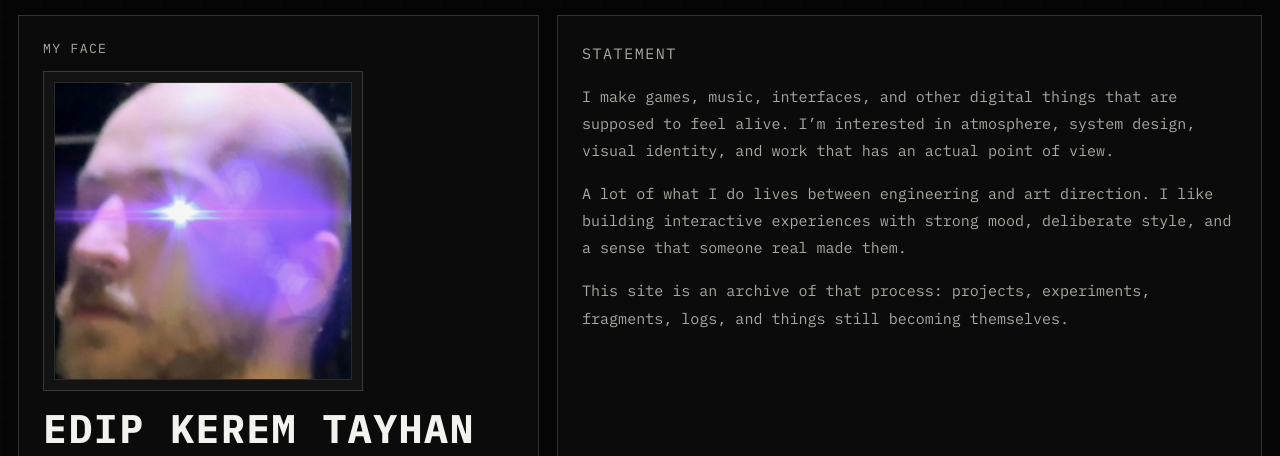
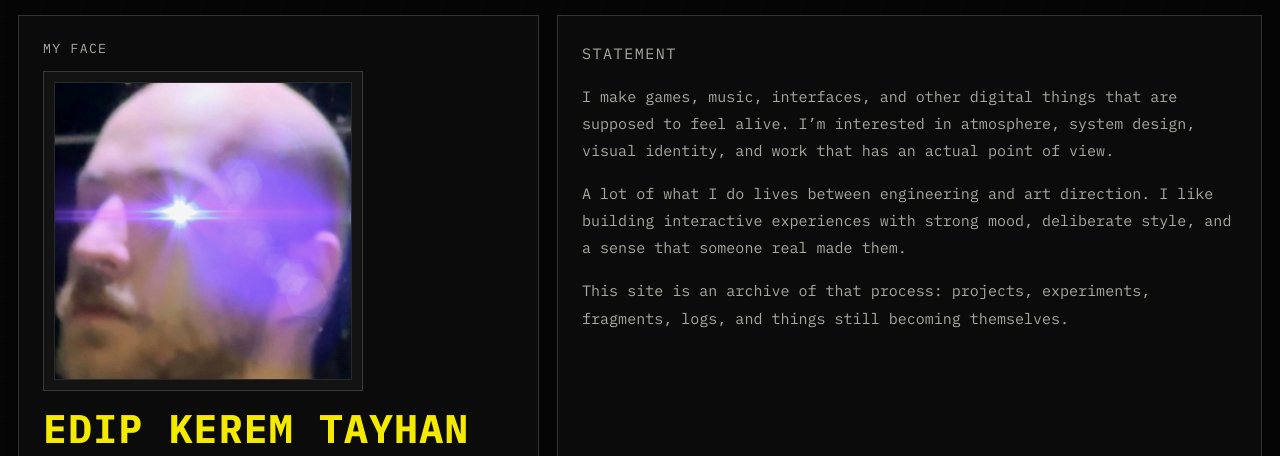
Before and after one commit to keremtayhan/keremtayhan.github.io, a plain HTML site: page about.html in a window 1280 px wide. Shown: the part 344-800 px from the top of the page. Drawn offline with Linux system fonts and the light colour scheme.

Commit message:
refactor: update body text color and adjust letter spacing for improved readability

```diff
--- a/style.css
+++ b/style.css
@@ -1189,8 +1189,9 @@ body {
   margin: 0 0 16px 0;
   font-family: "IBM Plex Mono", monospace;
   font-size: 2.5rem;
+  color:#f3ea00;
   line-height: 0.95;
-  letter-spacing: 0.035em;
+  letter-spacing: 0.027em;
   text-transform: uppercase;
 }
 
```
